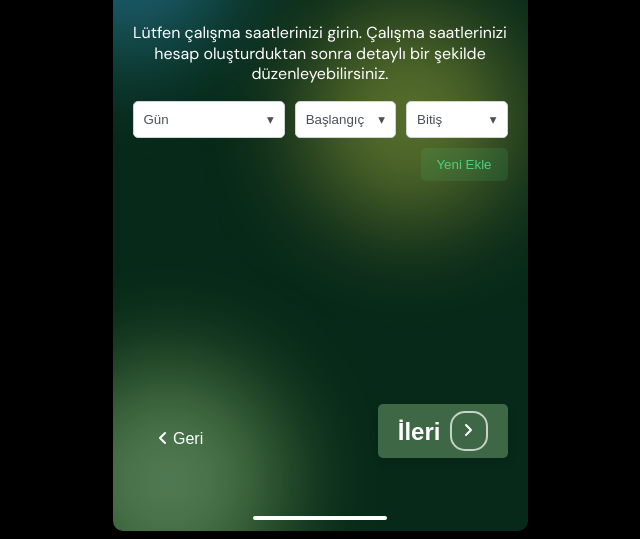
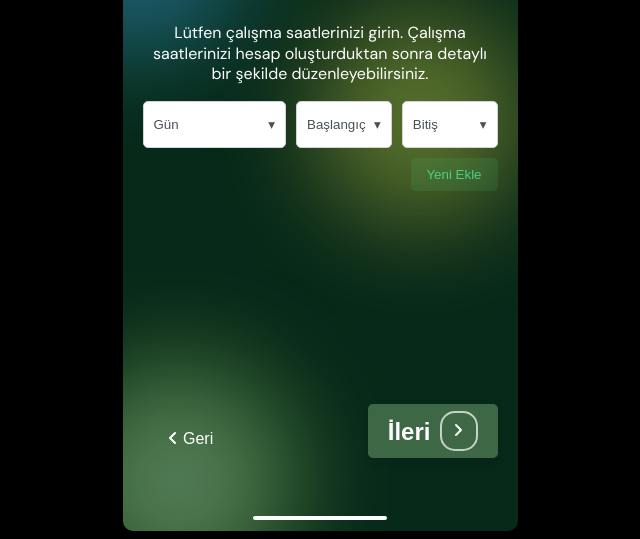
Before and after one commit to mehmetburakbaykal/eterna-case, a website: page working-hours.html in a window 1280 px wide. Shown: the part 277-816 px from the top of the page, without its empty margins (320-960 px from the left). Drawn offline with Linux system fonts and the light colour scheme.

Commit message:
refactoring

```diff
--- a/css/style.css
+++ b/css/style.css
@@ -67,7 +67,7 @@
         #app {
             border-radius: 10px;
             padding: 0 20px;
-            width: 375px;
+            width:355px;
             height: 100%;
             text-align: center;
             position: relative;
@@ -291,7 +291,7 @@
 
         .working-hours-dropdown-toggle {
             width: 100%;
-            padding: 10px;
+            padding: 15px 10px;
             display: flex;
             justify-content: space-between;
             border: 1px solid #ced4da;
```
